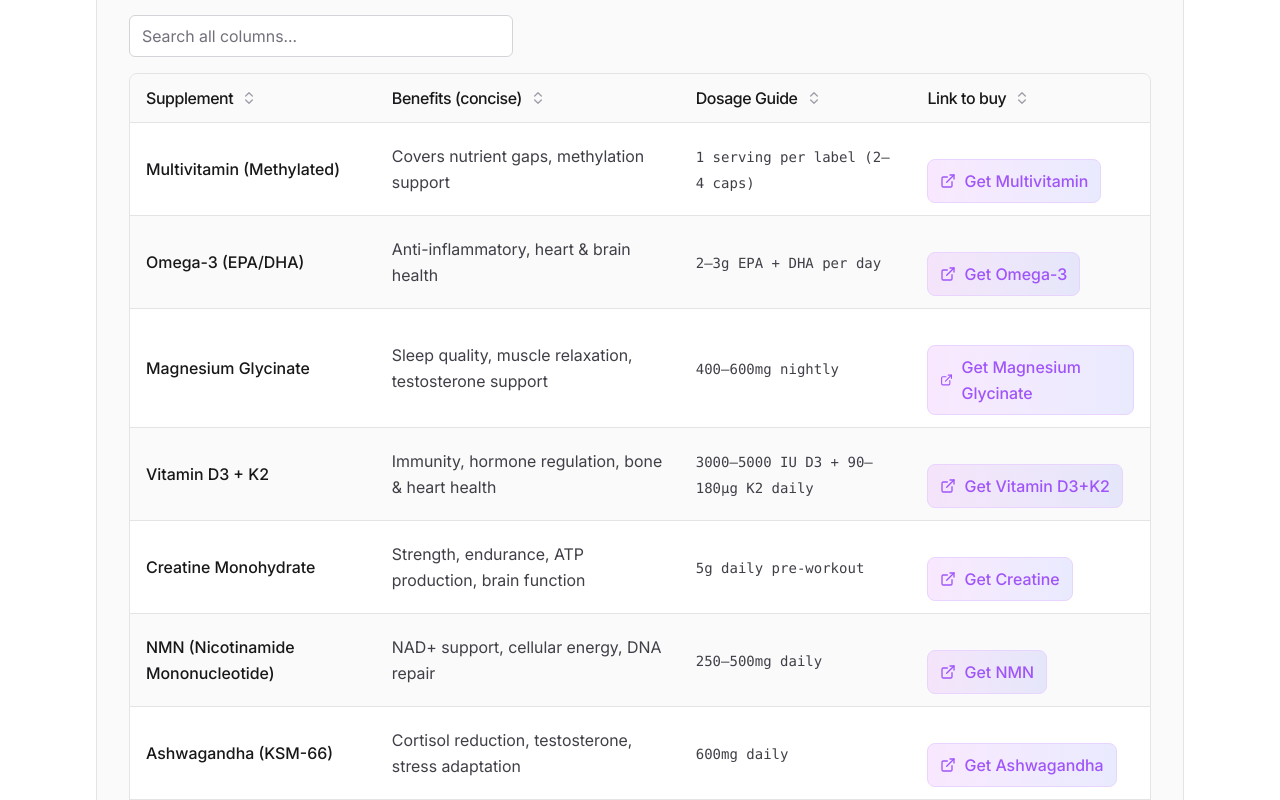
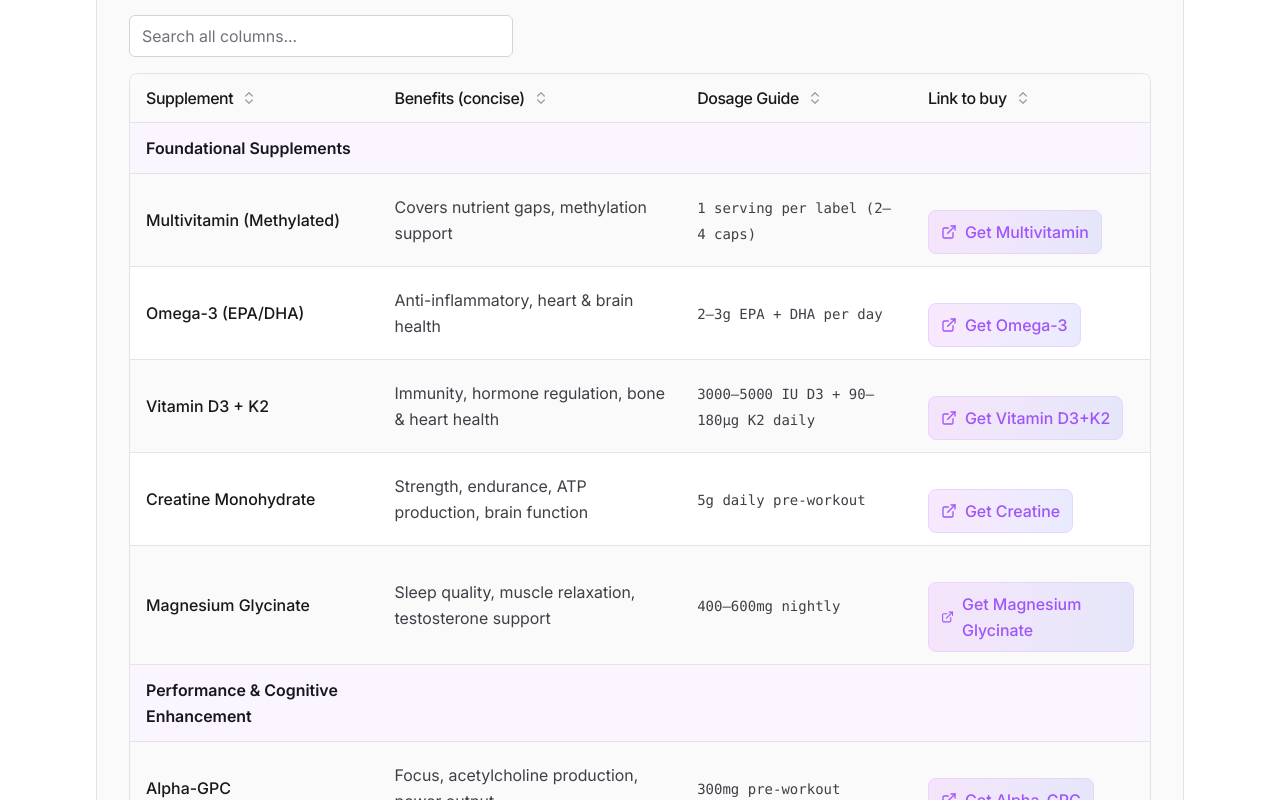
Before and after one commit to rbtrsv/nexotype-website, a Next.js app: page /blog/articles/longevity-performance-supplements in a window 1280 px wide. Shown: the part 880-1680 px from the top of the page. Built offline with nearby package versions, Linux system fonts and the light colour scheme.

Commit message:
Updated table

```diff
--- a/src/app/blog/articles/longevity-performance-supplements/page.tsx
+++ b/src/app/blog/articles/longevity-performance-supplements/page.tsx
@@ -21,6 +21,13 @@ interface SupplementData {
 
 const supplementData: SupplementData[] = [
   {
+    supplement: 'Foundational Supplements',
+    benefits: '',
+    dosage: '',
+    link: null,
+    isCategory: true
+  },
+  {
     supplement: 'Multivitamin (Methylated)',
     benefits: 'Covers nutrient gaps, methylation support',
     dosage: '1 serving per label (2–4 caps)',
@@ -31,12 +38,6 @@ const supplementData: SupplementData[] = [
     benefits: 'Anti-inflammatory, heart & brain health',
     dosage: '2–3g EPA + DHA per day',
     link: <AffiliateBox href="https://amazon.com/dp/B00CAZAU62/ref=nosim?tag=burarotechnol-20" productName="Omega-3" />
-  },
-  {
-    supplement: 'Magnesium Glycinate',
-    benefits: 'Sleep quality, muscle relaxation, testosterone support',
-    dosage: '400–600mg nightly',
-    link: <AffiliateBox href="https://amazon.com/dp/B00C9C2X7Y/ref=nosim?tag=burarotechnol-20" productName="Magnesium Glycinate" />
   },
   {
     supplement: 'Vitamin D3 + K2',
@@ -51,16 +52,17 @@ const supplementData: SupplementData[] = [
     link: <AffiliateBox href="https://amazon.com/dp/B002DYIZEO/ref=nosim?tag=burarotechnol-20" productName="Creatine" />
   },
   {
-    supplement: 'NMN (Nicotinamide Mononucleotide)',
-    benefits: 'NAD+ support, cellular energy, DNA repair',
-    dosage: '250–500mg daily',
-    link: <AffiliateBox href="https://amazon.com/dp/B08Q7BG1VX/ref=nosim?tag=burarotechnol-20" productName="NMN" />
+    supplement: 'Magnesium Glycinate',
+    benefits: 'Sleep quality, muscle relaxation, testosterone support',
+    dosage: '400–600mg nightly',
+    link: <AffiliateBox href="https://amazon.com/dp/B00C9C2X7Y/ref=nosim?tag=burarotechnol-20" productName="Magnesium Glycinate" />
   },
   {
-    supplement: 'Ashwagandha (KSM-66)',
-    benefits: 'Cortisol reduction, testosterone, stress adaptation',
-    dosage: '600mg daily',
-    link: <AffiliateBox href="https://amazon.com/dp/B0DHWGVVT2/ref=nosim?tag=burarotechnol-20" productName="Ashwagandha" />
+    supplement: 'Performance & Cognitive Enhancement',
+    benefits: '',
+    dosage: '',
+    link: null,
+    isCategory: true
   },
   {
     supplement: 'Alpha-GPC',
@@ -75,22 +77,48 @@ const supplementData: SupplementData[] = [
     link: <AffiliateBox href="https://amazon.com/dp/B078SJ9F5S/ref=nosim?tag=burarotechnol-20" productName="Lion's Mane" />
   },
   {
+    supplement: 'Ashwagandha (KSM-66)',
+    benefits: 'Cortisol reduction, testosterone, stress adaptation',
+    dosage: '600mg daily',
+    link: <AffiliateBox href="https://amazon.com/dp/B0DHWGVVT2/ref=nosim?tag=burarotechnol-20" productName="Ashwagandha" />
+  },
+  {
+    supplement: 'Longevity & Cellular Health',
+    benefits: '',
+    dosage: '',
+    link: null,
+    isCategory: true
+  },
+  {
+    supplement: 'NMN (Nicotinamide Mononucleotide)',
+    benefits: 'NAD+ support, cellular energy, DNA repair',
+    dosage: '250–500mg daily',
+    link: <AffiliateBox href="https://amazon.com/dp/B08Q7BG1VX/ref=nosim?tag=burarotechnol-20" productName="NMN" />
+  },
+  {
     supplement: 'CoQ10 (Ubiquinol)',
     benefits: 'Cellular energy, heart health, mitochondrial function',
     dosage: '100–200mg daily with fat',
     link: <AffiliateBox href="https://amazon.com/dp/B01A8GGAU6/ref=nosim?tag=burarotechnol-20" productName="CoQ10" />
   },
   {
+    supplement: 'Berberine',
+    benefits: 'AMPK activation, glucose control, longevity pathways',
+    dosage: '500mg 2–3 times daily with meals',
+    link: <AffiliateBox href="https://amazon.com/dp/B07L6THBXG/ref=nosim?tag=burarotechnol-20" productName="Berberine" />
+  },
+  {
+    supplement: 'Immune & Hormonal Support',
+    benefits: '',
+    dosage: '',
+    link: null,
+    isCategory: true
+  },
+  {
     supplement: 'Zinc',
     benefits: 'Immune strength, testosterone support, tissue repair',
     dosage: '15–30mg daily (balance with copper)',
     link: <AffiliateBox href="https://amazon.com/dp/B000TMJZ4G/ref=nosim?tag=burarotechnol-20" productName="Zinc" />
-  },
-  {
-    supplement: 'Berberine',
-    benefits: 'AMPK activation, glucose control, longevity pathways',
-    dosage: '500mg 2–3 times daily with meals',
-    link: <AffiliateBox href="https://amazon.com/dp/B07L6THBXG/ref=nosim?tag=burarotechnol-20" productName="Berberine" />
   }
 ];
 
@@ -99,31 +127,43 @@ const columnHelper = createColumnHelper<SupplementData>();
 const columns = [
   columnHelper.accessor('supplement', {
     header: 'Supplement',
-    cell: info => (
-      <span className="font-medium text-zinc-900 dark:text-zinc-100">
+    cell: info => {
+      const isCategory = info.row.original.isCategory;
+      return (
+        <span className={isCategory ? "font-semibold text-zinc-900 dark:text-zinc-100" : "font-medium text-zinc-900 dark:text-zinc-100"}>
           {info.getValue()}
         </span>
-    )
+      );
+    }
   }),
   columnHelper.accessor('benefits', {
     header: 'Benefits (concise)',
-    cell: info => (
+    cell: info => {
+      const isCategory = info.row.original.isCategory;
+      return isCategory ? null : (
         <span className="text-zinc-700 dark:text-zinc-300">
           {info.getValue()}
         </span>
-    )
+      );
+    }
   }),
   columnHelper.accessor('dosage', {
     header: 'Dosage Guide',
-    cell: info => (
+    cell: info => {
+      const isCategory = info.row.original.isCategory;
+      return isCategory ? null : (
         <span className="text-zinc-700 dark:text-zinc-300 font-mono text-sm">
           {info.getValue()}
         </span>
-    )
+      );
+    }
   }),
   columnHelper.accessor('link', {
     header: 'Link to buy',
-    cell: info => info.getValue()
+    cell: info => {
+      const isCategory = info.row.original.isCategory;
+      return isCategory ? null : info.getValue();
+    }
   })
 ] as any;
 
--- a/src/modules/blog/components/primitives/Table.tsx
+++ b/src/modules/blog/components/primitives/Table.tsx
@@ -170,11 +170,15 @@ const Table = <T extends TableData>({
 
           {/* Table Body */}
           <tbody className="bg-white dark:bg-zinc-900 divide-y divide-zinc-200 dark:divide-zinc-700">
-            {table.getRowModel().rows.map((row, index) => (
+            {table.getRowModel().rows.map((row, index) => {
+              const isCategory = row.original?.isCategory;
+              return (
                 <tr
                   key={row.id}
                   className={
-                  index % 2 === 0
+                    isCategory
+                      ? 'bg-purple-50 dark:bg-purple-900/10'
+                      : index % 2 === 0
                         ? 'bg-white dark:bg-zinc-900'
                         : 'bg-zinc-50 dark:bg-zinc-800/50'
                   }
@@ -191,7 +195,8 @@ const Table = <T extends TableData>({
                   </td>
                 ))}
               </tr>
-            ))}
+              );
+            })}
           </tbody>
         </table>
 
```
Lines whose indentation alone changed are shown as unchanged.
